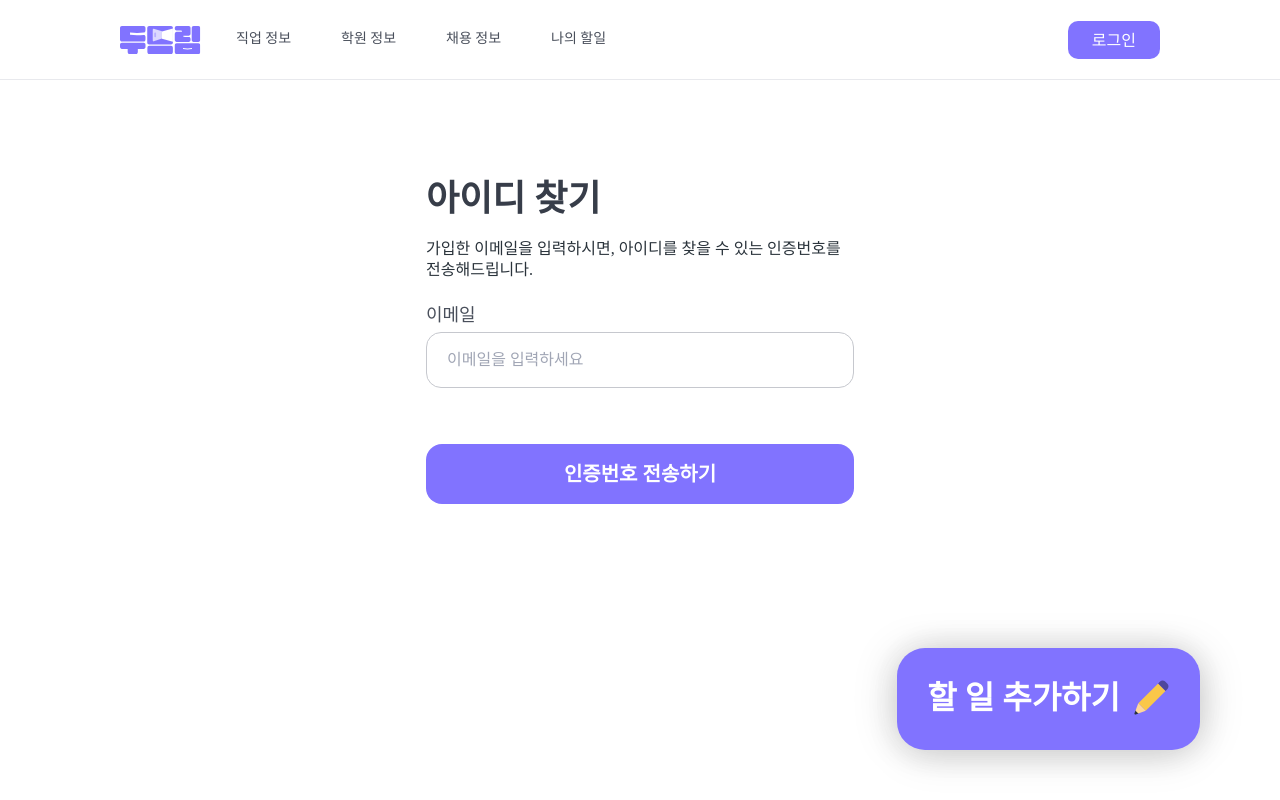
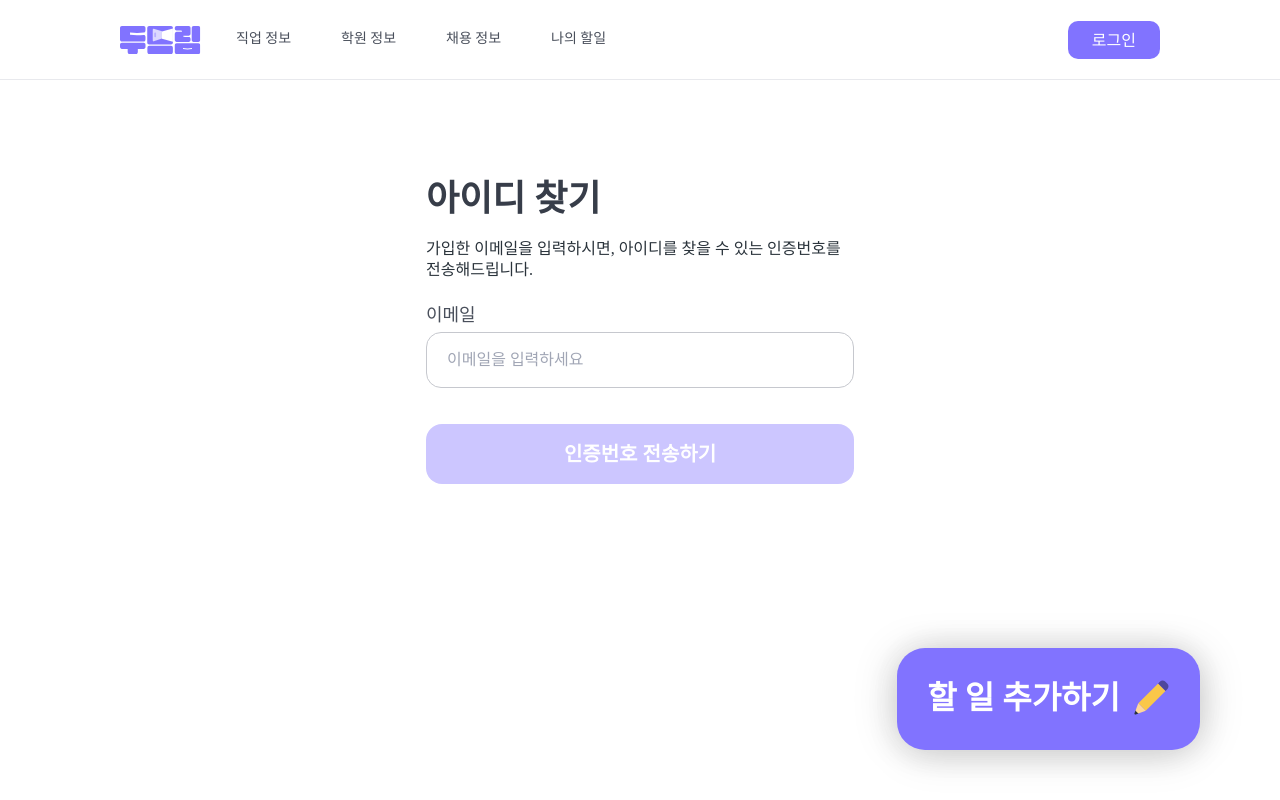
Before and after one commit to TEAM-DoDream/DoDream_FE, a React (Vite) app: page /findid in a window 1280 px wide. Built offline with nearby package versions, Linux system fonts and the light colour scheme; no server answers.

Commit message:
feat: [#230] 아이디 찾기 페이지에 이메일 입력 및 인증번호 전송 기능 추가

```diff
--- a/src/pages/idFind/IdFindPage.tsx
+++ b/src/pages/idFind/IdFindPage.tsx
@@ -1,8 +1,30 @@
 import { Input } from '@common/Input.tsx';
 import Button from '@common/Button.tsx';
+import { useForm } from 'react-hook-form';
+import { zodResolver } from '@hookform/resolvers/zod';
+import { IdFindFormData, idFindSchema } from '@validation/idFind/idFindSchema';
+import { useState } from 'react';
 
 const IdFindPage = () => {
-  const handleEmail = () => {};
+  const [email, setEmail] = useState('');
+  const {
+    register,
+    handleSubmit,
+    formState: { errors, isValid }
+  } = useForm<IdFindFormData>({
+    resolver: zodResolver(idFindSchema),
+    mode: 'onChange'
+  });
+
+  const onSubmit = (data: IdFindFormData) => {
+    console.log('이메일 제출:', data);
+    // 여기에 인증번호 전송 API 호출 로직 추가
+  };
+
+  const handleEmailChange = (e: React.ChangeEvent<HTMLInputElement>) => {
+    setEmail(e.target.value);
+  };
+
   return (
     <div className="flex w-full flex-col items-center justify-center">
       <div className="flex w-[428px] flex-col items-start justify-center md:mt-16 lg:mt-24">
@@ -11,17 +33,28 @@ const IdFindPage = () => {
           가입한 이메일을 입력하시면, 아이디를 찾을 수 있는 인증번호를
           전송해드립니다.
         </div>
+        <form onSubmit={handleSubmit(onSubmit)} className="w-full">
           <div className={'mb-1 text-gray-600 font-B01-M'}>이메일</div>
           <Input
-          value={''}
+            {...register('email')}
             title={'이메일'}
             placeholder={'이메일을 입력하세요'}
-          onChange={handleEmail}
-          className={'mb-6 h-14 w-full font-B02-M'}
+            className={'mb-1 h-14 w-full font-B02-M'}
+            value={email}
+            onChange={handleEmailChange}
           />
+          {errors.email && (
+            <p className="mb-4 text-red-500 text-sm">{errors.email.message}</p>
+          )}
           <div className="mt-8 h-[60px] w-full font-T05-SB">
-          <Button text={'인증번호 전송하기'} className="h-full w-full" />
+            <Button
+              text={'인증번호 전송하기'}
+              className="h-full w-full"
+              type="submit"
+              disabled={!isValid}
+            />
           </div>
+        </form>
       </div>
     </div>
   );
--- /dev/null
+++ b/src/validation/idFind/idFindSchema.ts
@@ -0,0 +1,10 @@
+import { z } from 'zod';
+
+export const idFindSchema = z.object({
+  email: z
+    .string()
+    .min(1, { message: '이메일을 입력해주세요.' })
+    .email({ message: '올바른 이메일 형식이 아닙니다.' })
+});
+
+export type IdFindFormData = z.infer<typeof idFindSchema>;
```
Lines whose indentation alone changed are shown as unchanged.
